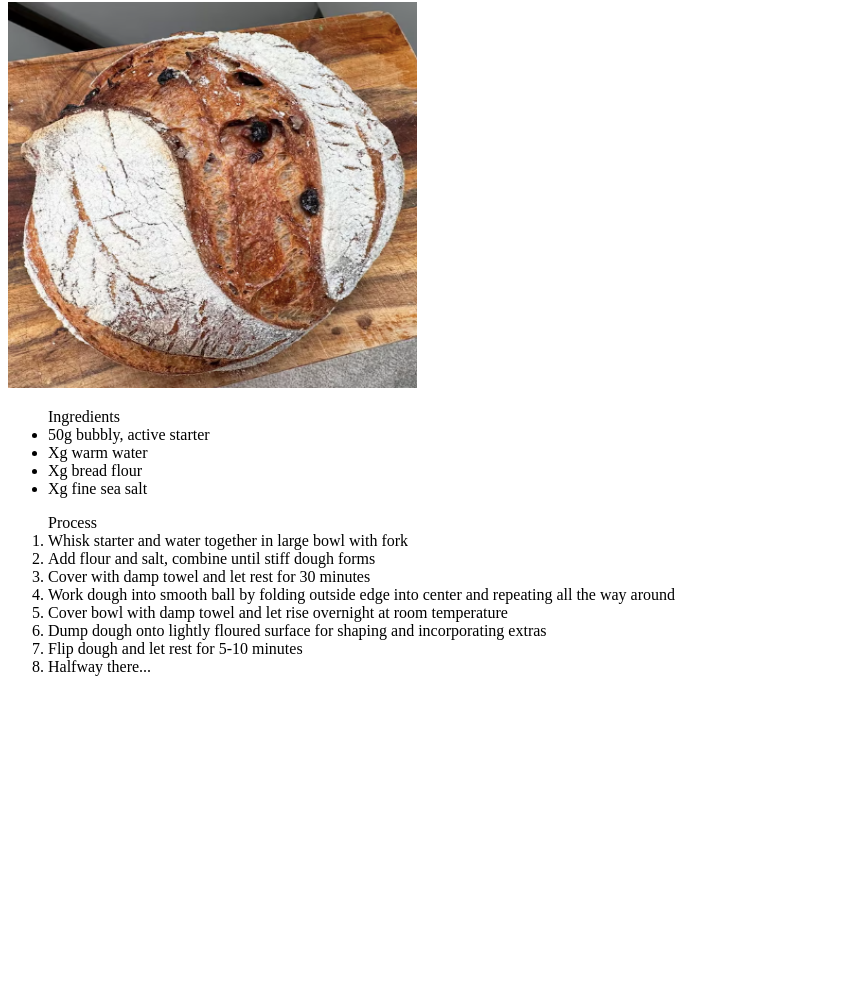
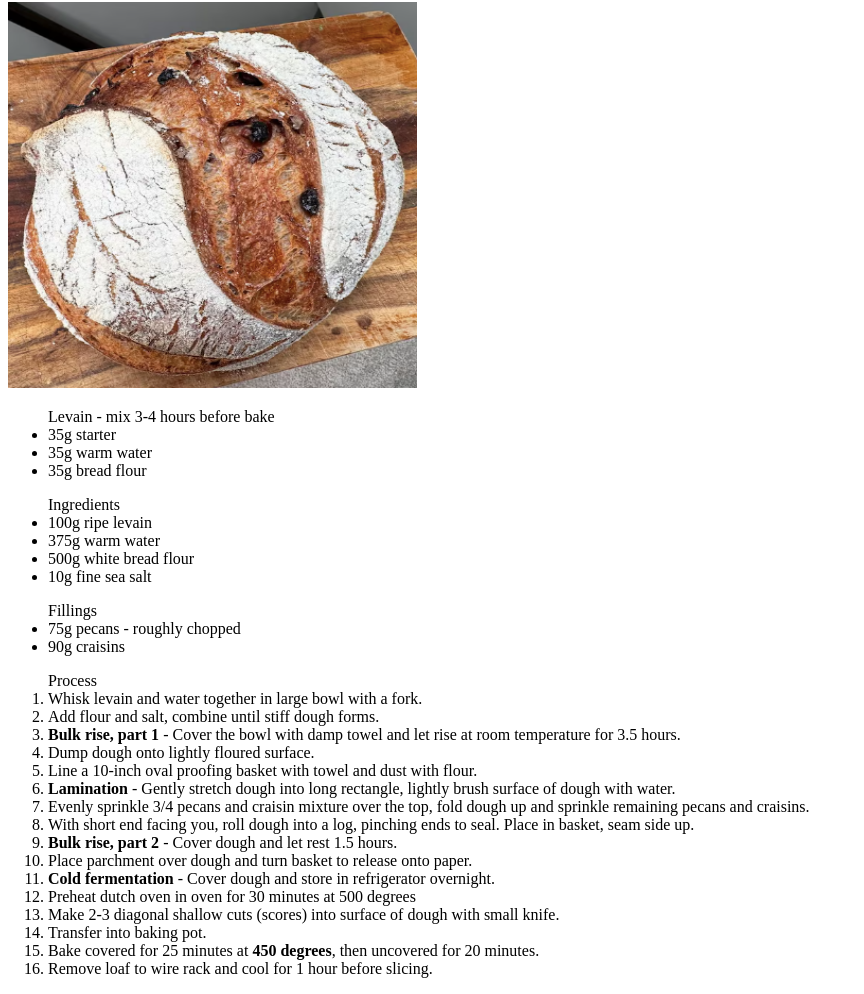
Before and after one commit to SaurianMT/odin-recipes, a plain HTML site: page recipes/cranberrypecan.html in a window 1280 px wide. Shown: the part 78-1072 px from the top of the page, without its empty margins (0-864 px from the left). Before the commit the page ends 800 px from the top, so only its background shows below. Drawn offline with Linux system fonts and the light colour scheme.

Commit message:
Finish adding recipes

```diff
--- a/recipes/cranberrypecan.html
+++ b/recipes/cranberrypecan.html
@@ -8,22 +8,38 @@
 <body>
     <h1>Cranberry Pecan Sourdough</h1>
     <img src="../resources/images/cranberrypecansourdough.png" alt="loaf of cranberry pecan sourdough bread" height=386 width=409>
+    <ul>Levain - mix 3-4 hours before bake
+        <li>35g starter</li>
+        <li>35g warm water</li>
+        <li>35g bread flour</li>
+    </ul>
     <ul>Ingredients
-        <li>50g bubbly, active starter</li>
-        <li>Xg warm water</li>
-        <li>Xg bread flour</li>
-        <li>Xg fine sea salt</li>
+        <li>100g ripe levain</li>
+        <li>375g warm water</li>
+        <li>500g white bread flour</li>
+        <li>10g fine sea salt</li>
     </ul>
-
+    <ul>Fillings
+        <li>75g pecans - roughly chopped</li>
+        <li>90g craisins</li>
+    </ul>
     <ol>Process
-        <li>Whisk starter and water together in large bowl with fork</li>
-        <li>Add flour and salt, combine until stiff dough forms</li>
-        <li>Cover with damp towel and let rest for 30 minutes</li>
-        <li>Work dough into smooth ball by folding outside edge into center and repeating all the way around</li>
-        <li>Cover bowl with damp towel and let rise overnight at room temperature</li>
-        <li>Dump dough onto lightly floured surface for shaping and incorporating extras</li>
-        <li>Flip dough and let rest for 5-10 minutes</li>
-        <li>Halfway there...</li>
+        <li>Whisk levain and water together in large bowl with a fork.</li>
+        <li>Add flour and salt, combine until stiff dough forms.</li>
+        <li><b>Bulk rise, part 1</b> - Cover the bowl with damp towel and let rise at room temperature for 3.5 hours.</li>
+        <li>Dump dough onto lightly floured surface.</li>
+        <li>Line a 10-inch oval proofing basket with towel and dust with flour.</li>
+        <li><b>Lamination</b> - Gently stretch dough into long rectangle, lightly brush surface of dough with water.</li>
+        <li>Evenly sprinkle 3/4 pecans and craisin mixture over the top, fold dough up and sprinkle remaining pecans and craisins.</li>
+        <li>With short end facing you, roll dough into a log, pinching ends to seal. Place in basket, seam side up.</li>
+        <li><b>Bulk rise, part 2</b> - Cover dough and let rest 1.5 hours.</li>
+        <li>Place parchment over dough and turn basket to release onto paper.</li>
+        <li><b>Cold fermentation</b> - Cover dough and store in refrigerator overnight.</li>
+        <li>Preheat dutch oven in oven for 30 minutes at 500 degrees</li>
+        <li>Make 2-3 diagonal shallow cuts (scores) into surface of dough with small knife.</li>
+        <li>Transfer into baking pot.</li>
+        <li>Bake covered for 25 minutes at <b>450 degrees</b>, then uncovered for 20 minutes.</li>
+        <li>Remove loaf to wire rack and cool for 1 hour before slicing.</li>
     </ol>
 </body>
 </html>
```
Also changed, not shown: recipes/cinnamonraisin.html (+2 -2 lines), recipes/datepecan.html (+26 -14 lines), recipes/sourdough.html (+15 -7 lines).
